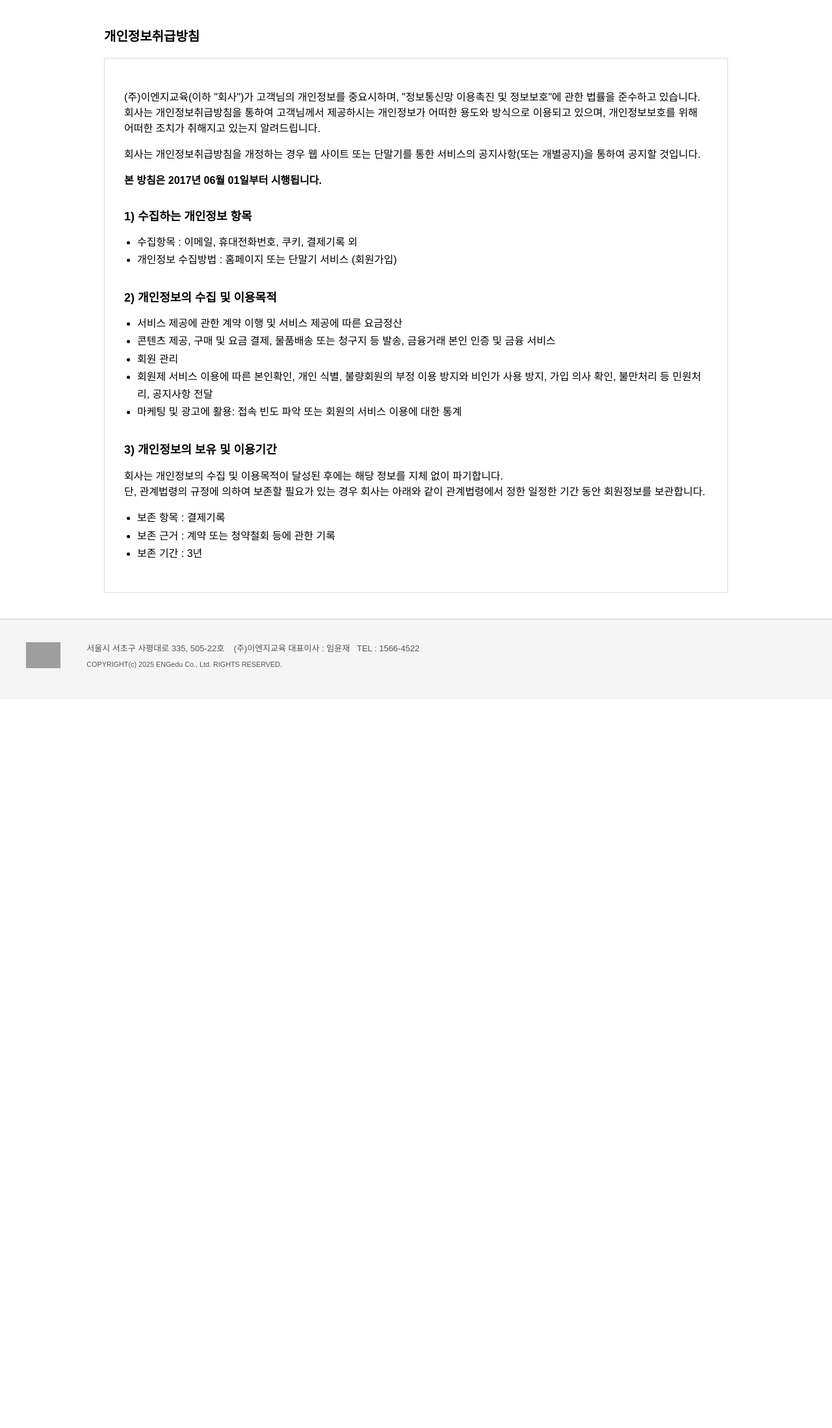
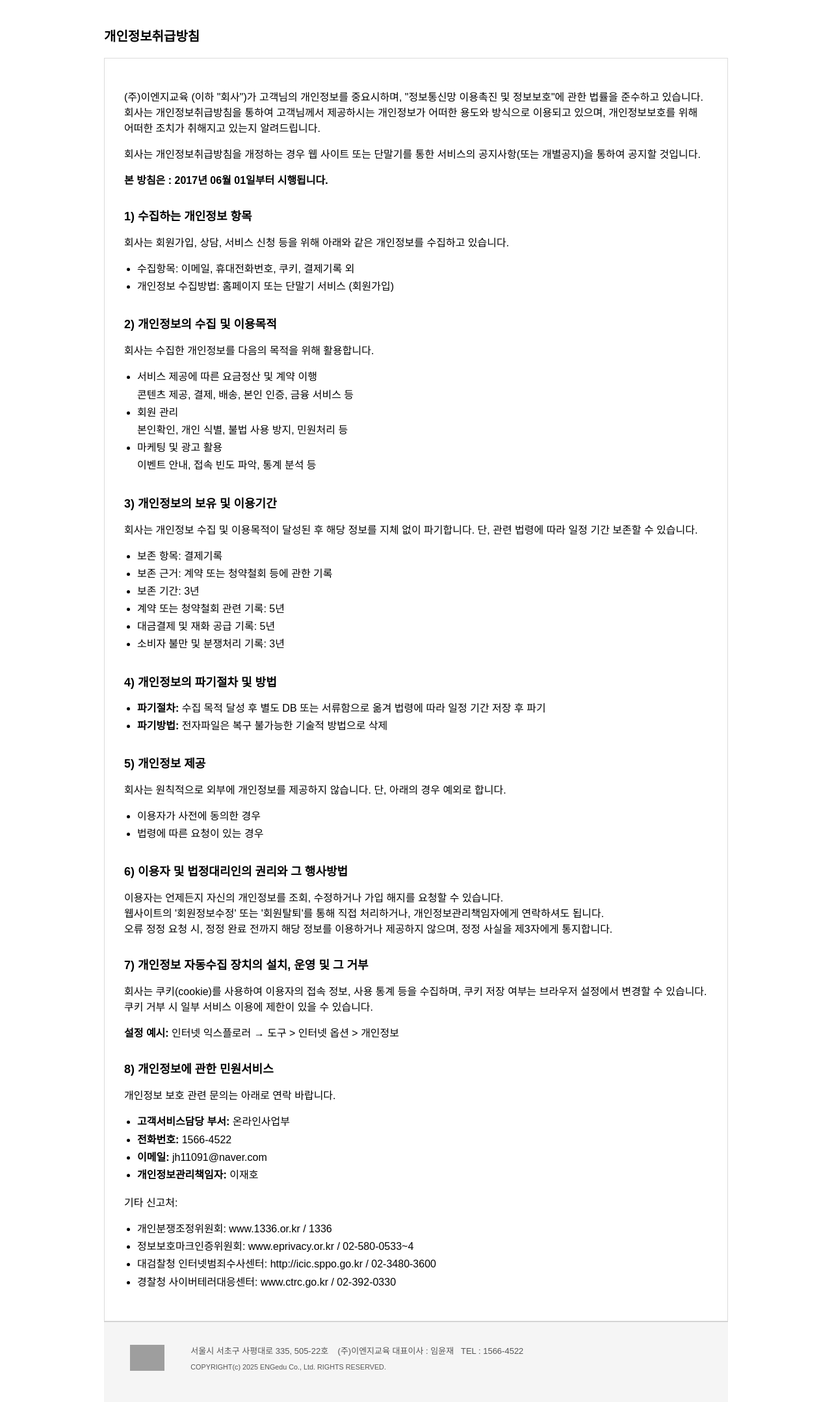
Before and after one commit to Jamescode7/almighty_reading, a Django app: page /engedu_privacy_policy/ in a window 1280 px wide. Shown: the part 81-2278 px from the top of the page at 65% size. Before the commit the page ends 1109 px from the top, so only its background shows below. Run offline with Django 4.2, Linux system fonts and the light colour scheme; grey boxes are pictures that could not be loaded.

Commit message:
포겟미낫 개인정보취급방침 내용 수정 - 원본 출처에서 복사 처리

```diff
--- a/engedu_privacy_policy/templates/engedu_privacy_policy/fmn_privacy_policy.html
+++ b/engedu_privacy_policy/templates/engedu_privacy_policy/fmn_privacy_policy.html
@@ -116,50 +116,92 @@
 
     <div class="policy-box">
   <p>
-        (주)이엔지교육(이하 "회사")가 고객님의 개인정보를 중요시하며,
-        "정보통신망 이용촉진 및 정보보호"에 관한 법률을 준수하고 있습니다.<br />
+    (주)이엔지교육 (이하 "회사")가 고객님의 개인정보를 중요시하며,
+    "정보통신망 이용촉진 및 정보보호"에 관한 법률을 준수하고 있습니다.
     회사는 개인정보취급방침을 통하여 고객님께서 제공하시는 개인정보가
     어떠한 용도와 방식으로 이용되고 있으며, 개인정보보호를 위해
     어떠한 조치가 취해지고 있는지 알려드립니다.
   </p>
-
   <p>
     회사는 개인정보취급방침을 개정하는 경우 웹 사이트 또는 단말기를 통한
     서비스의 공지사항(또는 개별공지)을 통하여 공지할 것입니다.
   </p>
-
-      <p><strong>본 방침은 2017년 06월 01일부터 시행됩니다.</strong></p>
+  <p><strong>본 방침은 : 2017년 06월 01일부터 시행됩니다.</strong></p>
 
   <h2>1) 수집하는 개인정보 항목</h2>
+  <p>회사는 회원가입, 상담, 서비스 신청 등을 위해 아래와 같은 개인정보를 수집하고 있습니다.</p>
   <ul>
-        <li>수집항목 : 이메일, 휴대전화번호, 쿠키, 결제기록 외</li>
-        <li>개인정보 수집방법 : 홈페이지 또는 단말기 서비스 (회원가입)</li>
+    <li>수집항목: 이메일, 휴대전화번호, 쿠키, 결제기록 외</li>
+    <li>개인정보 수집방법: 홈페이지 또는 단말기 서비스 (회원가입)</li>
   </ul>
 
   <h2>2) 개인정보의 수집 및 이용목적</h2>
+  <p>회사는 수집한 개인정보를 다음의 목적을 위해 활용합니다.</p>
   <ul>
-        <li>서비스 제공에 관한 계약 이행 및 서비스 제공에 따른 요금정산</li>
-        <li>콘텐츠 제공, 구매 및 요금 결제, 물품배송 또는 청구지 등 발송, 금융거래 본인 인증 및 금융 서비스</li>
-        <li>회원 관리</li>
-        <li>
-          회원제 서비스 이용에 따른 본인확인, 개인 식별, 불량회원의 부정 이용 방지와
-          비인가 사용 방지, 가입 의사 확인, 불만처리 등 민원처리, 공지사항 전달
-        </li>
-        <li>마케팅 및 광고에 활용: 접속 빈도 파악 또는 회원의 서비스 이용에 대한 통계</li>
+    <li>서비스 제공에 따른 요금정산 및 계약 이행<br />
+      콘텐츠 제공, 결제, 배송, 본인 인증, 금융 서비스 등</li>
+    <li>회원 관리<br />
+      본인확인, 개인 식별, 불법 사용 방지, 민원처리 등</li>
+    <li>마케팅 및 광고 활용<br />
+      이벤트 안내, 접속 빈도 파악, 통계 분석 등</li>
   </ul>
 
   <h2>3) 개인정보의 보유 및 이용기간</h2>
+  <p>회사는 개인정보 수집 및 이용목적이 달성된 후 해당 정보를 지체 없이 파기합니다. 단, 관련 법령에 따라 일정 기간 보존할 수 있습니다.</p>
+  <ul>
+    <li>보존 항목: 결제기록</li>
+    <li>보존 근거: 계약 또는 청약철회 등에 관한 기록</li>
+    <li>보존 기간: 3년</li>
+    <li>계약 또는 청약철회 관련 기록: 5년</li>
+    <li>대금결제 및 재화 공급 기록: 5년</li>
+    <li>소비자 불만 및 분쟁처리 기록: 3년</li>
+  </ul>
+
+  <h2>4) 개인정보의 파기절차 및 방법</h2>
+  <ul>
+    <li><strong>파기절차:</strong> 수집 목적 달성 후 별도 DB 또는 서류함으로 옮겨 법령에 따라 일정 기간 저장 후 파기</li>
+    <li><strong>파기방법:</strong> 전자파일은 복구 불가능한 기술적 방법으로 삭제</li>
+  </ul>
+
+  <h2>5) 개인정보 제공</h2>
+  <p>회사는 원칙적으로 외부에 개인정보를 제공하지 않습니다. 단, 아래의 경우 예외로 합니다.</p>
+  <ul>
+    <li>이용자가 사전에 동의한 경우</li>
+    <li>법령에 따른 요청이 있는 경우</li>
+  </ul>
+
+  <h2>6) 이용자 및 법정대리인의 권리와 그 행사방법</h2>
   <p>
-        회사는 개인정보의 수집 및 이용목적이 달성된 후에는 해당 정보를 지체 없이 파기합니다. <br />
-        단, 관계법령의 규정에 의하여 보존할 필요가 있는 경우 회사는 아래와 같이 관계법령에서 정한 일정한 기간 동안 회원정보를 보관합니다.
+    이용자는 언제든지 자신의 개인정보를 조회, 수정하거나 가입 해지를 요청할 수 있습니다.<br />
+    웹사이트의 '회원정보수정' 또는 '회원탈퇴'를 통해 직접 처리하거나, 개인정보관리책임자에게 연락하셔도 됩니다.<br />
+    오류 정정 요청 시, 정정 완료 전까지 해당 정보를 이용하거나 제공하지 않으며, 정정 사실을 제3자에게 통지합니다.
   </p>
+
+  <h2>7) 개인정보 자동수집 장치의 설치, 운영 및 그 거부</h2>
+  <p>
+    회사는 쿠키(cookie)를 사용하여 이용자의 접속 정보, 사용 통계 등을 수집하며, 쿠키 저장 여부는 브라우저 설정에서 변경할 수 있습니다.<br />
+    쿠키 거부 시 일부 서비스 이용에 제한이 있을 수 있습니다.
+  </p>
+  <p><strong>설정 예시:</strong> 인터넷 익스플로러 → 도구 > 인터넷 옵션 > 개인정보</p>
+
+  <h2>8) 개인정보에 관한 민원서비스</h2>
+  <p>개인정보 보호 관련 문의는 아래로 연락 바랍니다.</p>
   <ul>
-        <li>보존 항목 : 결제기록</li>
-        <li>보존 근거 : 계약 또는 청약철회 등에 관한 기록</li>
-        <li>보존 기간 : 3년</li>
+    <li><strong>고객서비스담당 부서:</strong> 온라인사업부</li>
+    <li><strong>전화번호:</strong> 1566-4522</li>
+    <li><strong>이메일:</strong> jh11091@naver.com</li>
+    <li><strong>개인정보관리책임자:</strong> 이재호</li>
+  </ul>
+
+  <p>기타 신고처:</p>
+  <ul>
+    <li>개인분쟁조정위원회: www.1336.or.kr / 1336</li>
+    <li>정보보호마크인증위원회: www.eprivacy.or.kr / 02-580-0533~4</li>
+    <li>대검찰청 인터넷범죄수사센터: http://icic.sppo.go.kr / 02-3480-3600</li>
+    <li>경찰청 사이버테러대응센터: www.ctrc.go.kr / 02-392-0330</li>
   </ul>
 </div>
-  </div>
+
 
 <!-- Footer -->
 <div class="footer">
```
Lines whose indentation alone changed are shown as unchanged.
